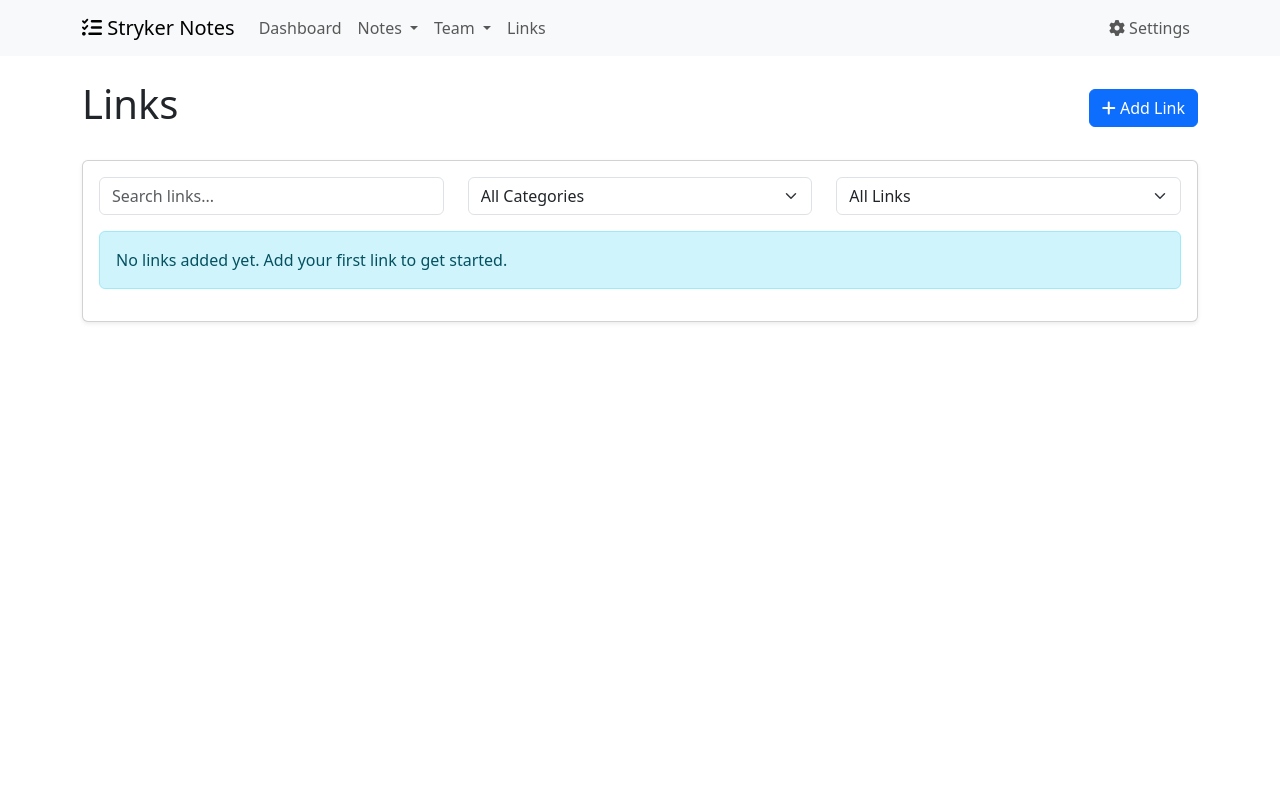
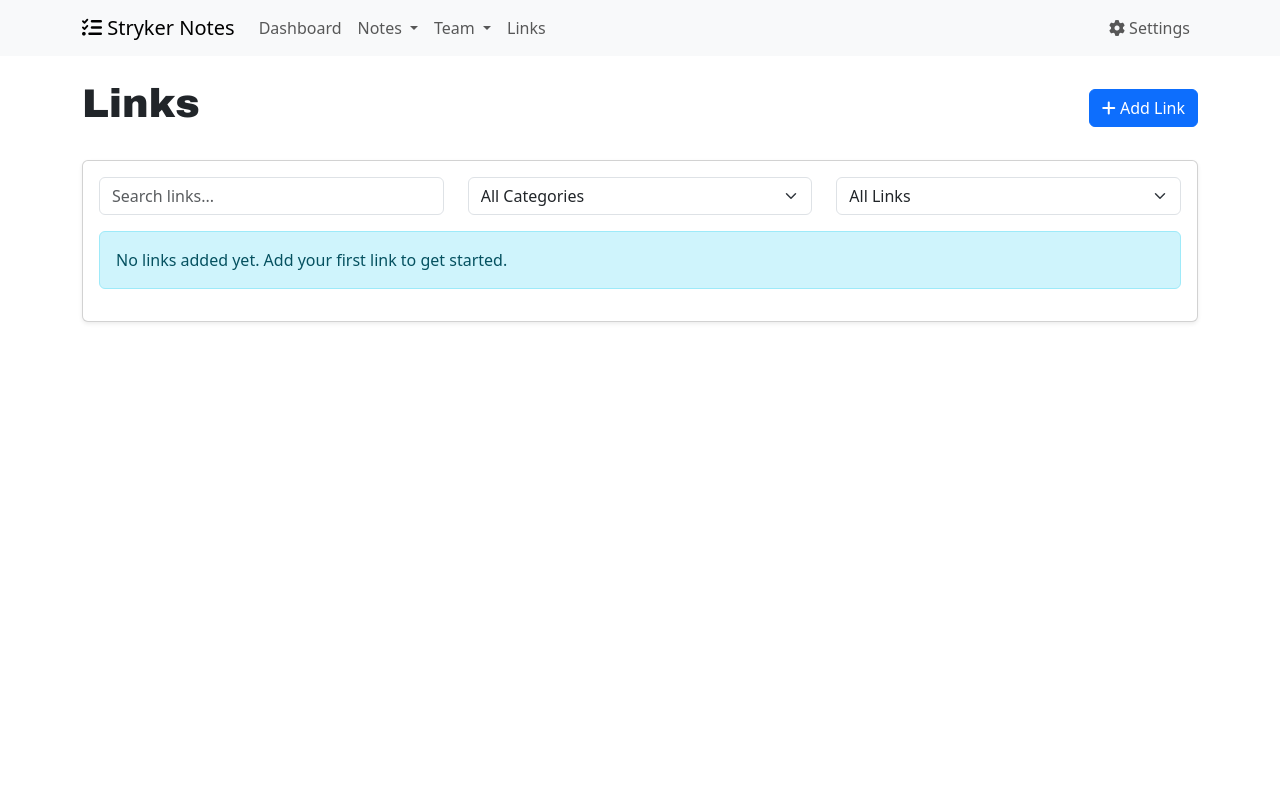
Before and after one commit to zbreeden007/StrykerNotes, a Python web app: template templates/all_links.html in a window 1280 px wide. Run offline with Jinja, Linux system fonts and the light colour scheme; the template is opened without the code that fills it, so the values that code supplies are empty.

Commit message:
Changes - 3.18 @ 12:10 PM

```diff
--- a/static/css/style.css
+++ b/static/css/style.css
@@ -20,9 +20,20 @@ body {
     box-shadow: 0 0.5rem 1rem rgba(0, 0, 0, 0.15);
 }
 
+/* Card Header with Stryker Gold Gradient */
+.card-header.bg-primary {
+    background: linear-gradient(90deg, #BF8A36 0%, #CFA768 100%) !important;
+    color: #ffffff !important;
+}
+
+/* Heading Styles */
+h1, h2, h3, h4, h5, h6 {
+    font-family: "Arial Black", sans-serif;
+}
+
 /* Quick Note Styles */
 .quick-note-container {
-    border-left: 4px solid #17a2b8;
+    border-left: 4px solid #BF8A36;  /* Updated to Stryker Gold */
     padding-left: 15px;
 }
 
@@ -51,7 +62,7 @@ body {
 }
 
 .priority-low {
-    border-left: 4px solid #17a2b8;
+    border-left: 4px solid #BF8A36;  /* Updated to Stryker Gold */
 }
 
 /* Enhanced Todo Styles */
@@ -90,8 +101,8 @@ body {
 }
 
 .sortable-ghost {
-    background-color: rgba(0, 123, 255, 0.1);
-    border: 1px dashed #007bff;
+    background-color: rgba(191, 138, 54, 0.1);  /* Light tint of Stryker Gold */
+    border: 1px dashed #BF8A36;
 }
 
 /* Team Member Card Styles */
@@ -131,13 +142,13 @@ body {
 }
 
 .color-swatch.selected {
-    box-shadow: 0 0 0 2px #007bff;
+    box-shadow: 0 0 0 2px #BF8A36;  /* Updated accent color */
 }
 
 /* Profile picture styles */
 .profile-picture {
     object-fit: cover;
-    border: 3px solid var(--accent-color, #007bff);
+    border: 3px solid var(--accent-color, #BF8A36);
     box-shadow: 0 3px 10px rgba(0, 0, 0, 0.1);
     transition: all 0.3s ease;
 }
@@ -172,7 +183,7 @@ body {
     border-radius: 50%;
     font-weight: bold;
     color: white;
-    background-color: var(--accent-color, #007bff);
+    background-color: var(--accent-color, #BF8A36);
     box-shadow: 0 3px 10px rgba(0, 0, 0, 0.1);
 }
 
@@ -220,8 +231,8 @@ body {
 }
 
 .team-member-card.selected {
-    border-color: var(--accent-color, #007bff);
-    background-color: rgba(0, 123, 255, 0.05);
+    border-color: var(--accent-color, #BF8A36);
+    background-color: rgba(191, 138, 54, 0.05); /* Light tint of Stryker Gold */
 }
 
 /* Card height consistency */
@@ -234,11 +245,6 @@ body {
     max-height: 250px;
 }
 
-/* Card header colors */
-.card-header.bg-primary {
-    background-color: var(--accent-color, #007bff) !important;
-}
-
 /* Section card transitions */
 .member-content .card {
     transition: transform 0.2s ease;
--- a/templates/base.html
+++ b/templates/base.html
@@ -12,40 +12,16 @@
     <link rel="stylesheet" href="{{ url_for('static', filename='css/style.css') }}">
     <script src="https://cdnjs.cloudflare.com/ajax/libs/Sortable/1.15.0/Sortable.min.js"></script>
 
-
     {% if preferences %}
     <style>
         :root {
             --font-family: {{ preferences.font_family }};
             --font-size: {{ preferences.font_size }};
             --accent-color: {{ preferences.accent_color }};
-
-            {% if preferences.theme == 'dark' %}
-            --bg-color: #1e1e1e;
-            --bg-secondary: #2a2a2a;
-            --text-color: #e0e0e0;
-            --border-color: #3a3a3a;
-            --input-bg: #333;
-            --input-border: #444;
-            --input-text: #f0f0f0;
-            --card-bg: #252525;
-            --card-header-bg: #2c2c2c;
-            {% else %}{% if preferences.theme == 'blue' %}
-            --bg-color: #f0f8ff;
-            --bg-secondary: #e6f2ff;
-            --text-color: #333;
-            --border-color: #ccc;
-            {% else %}{% if preferences.theme == 'green' %}
-            --bg-color: #f0fff0;
-            --bg-secondary: #e6ffe6;
-            --text-color: #333;
-            --border-color: #ccc;
-            {% else %}
-            --bg-color: #ffffff;
+            --bg-color: #ffffff;            /* White dominant background */
             --bg-secondary: #f8f9fa;
-            --text-color: #333;
+            --text-color: #333333;
             --border-color: #ddd;
-            {% endif %}{% endif %}{% endif %}
         }
 
         body {
@@ -61,6 +37,11 @@
         .container {
             flex-grow: 1;
         }
+
+        /* Headings use a bold, impactful font */
+        h1, h2, h3, h4, h5, h6 {
+            font-family: "Arial Black", sans-serif;
+        }
     </style>
     {% endif %}
 
@@ -70,6 +51,7 @@
     <nav class="navbar navbar-expand-lg {% if preferences and preferences.theme == 'dark' %}navbar-dark bg-dark{% else %}navbar-light bg-light{% endif %} mb-4">
         <div class="container">
             <a class="navbar-brand" href="{{ url_for('main.index') }}">
+                <!-- Optionally replace the text with a logo image -->
                 <i class="fas fa-tasks"></i> Stryker Notes
             </a>
             <button class="navbar-toggler" type="button" data-bs-toggle="collapse" data-bs-target="#navbarNav" aria-controls="navbarNav" aria-expanded="false" aria-label="Toggle navigation">
@@ -135,7 +117,6 @@
     <!-- Custom JS -->
     <script src="{{ url_for('static', filename='js/main.js') }}"></script>
 
-    <!-- Page-specific JS -->
     {% block extra_js %}{% endblock %}
 </body>
 </html>
```
Also changed, not shown: routes.py (+13 -13 lines).
